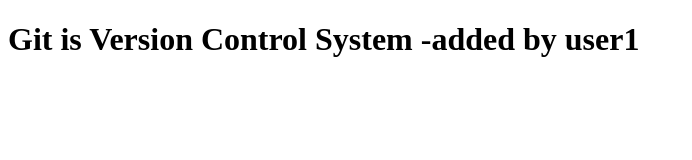
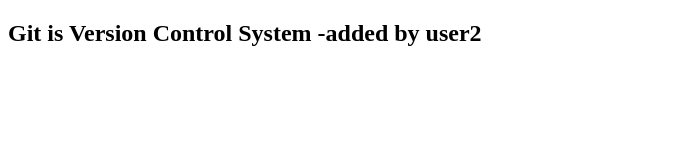
Before and after one commit to prabhath147/git-merge, a plain HTML site: page index.html in a window 1280 px wide. Shown: the whole page, without its empty margins (0-692 px from the left). Drawn offline with Linux system fonts and the light colour scheme.

Commit message:
added file for user2

```diff
--- a/index.html
+++ b/index.html
@@ -2,6 +2,7 @@
 <html>
 <body>
 <title>This is index.html</title>
-<h1>Git is Version Control System -added by user1 </h1>
+
+<h2>Git is Version Control System -added by user2 </h2>
 </body>
 </html>
```
